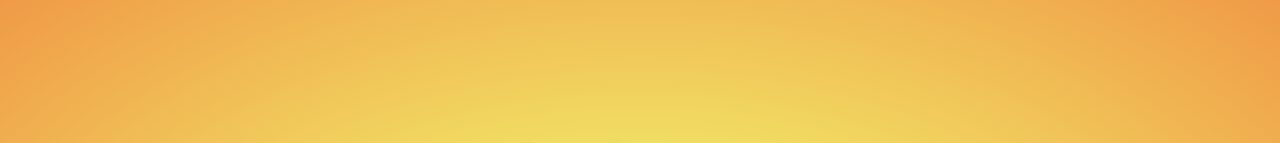
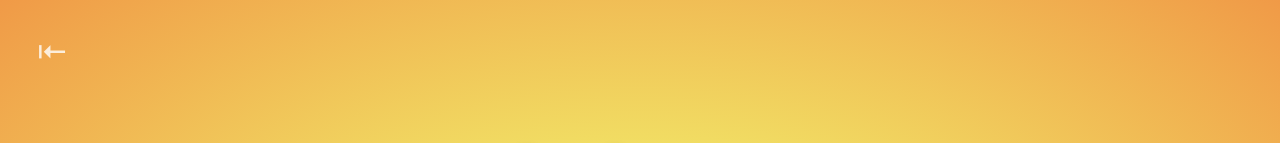
Before and after one commit to tomraithel/munchkin-rules, a React (Create React App) app: page / in a window 1280 px wide. Shown: the top 143 px of the page. Built offline with nearby package versions, Linux system fonts and the light colour scheme; a web font is replaced by a local one.

Commit message:
Add close button

```diff
--- a/src/App.js
+++ b/src/App.js
@@ -1,6 +1,7 @@
 import React, { Component } from "react";
 import styled from "styled-components";
 import { ButtonList } from "./ButtonList";
+import { Close } from "./Close";
 import { Headline } from "./Headline";
 import { Icon } from "./Icon";
 import { screenByState } from "./screens";
@@ -35,6 +36,7 @@ class App extends Component {
     const screen = screenByState(state);
     return (
       <AppContainer>
+        <Close onClick={this.handleClick.bind(this, "CANCEL")} />
         <Headline>{screen.headline}</Headline>
         <Icon>{screen.icon}</Icon>
         <ButtonList onClick={this.handleClick} buttons={screen.buttons} />
--- a/src/Button.js
+++ b/src/Button.js
@@ -16,6 +16,16 @@ export const ButtonHost = styled.button`
   border-radius: 0.3rem;
   font-family: "Overlock", cursive;
   font-weight: 700;
+
+  &:hover {
+    cursor: pointer;
+    background: linear-gradient(
+      to bottom,
+      hsla(2, 65%, 54%, 1),
+      hsla(12, 65%, 54%, 1),
+      hsla(2, 65%, 54%, 1)
+    );
+  }
 `;
 
 export const Button = ({ children, onClick }) => {
--- /dev/null
+++ b/src/Close.js
@@ -0,0 +1,23 @@
+import styled from "styled-components";
+
+export const Close = styled.a`
+  cursor: pointer;
+  top: 0.5rem;
+  left: 0.5rem;
+  padding: 0.5rem;
+  color: rgba(255, 255, 255, 0.8);
+  border-radius: 50%;
+  position: fixed;
+  width: 3rem;
+  height: 3rem;
+  display: flex;
+  justify-content: center;
+  align-items: center;
+  font-size: 1.2rem;
+  ::after {
+    content: "⇤";
+  }
+  &:hover {
+    background-color: rgba(0, 0, 0, 0.1);
+  }
+`;
```
